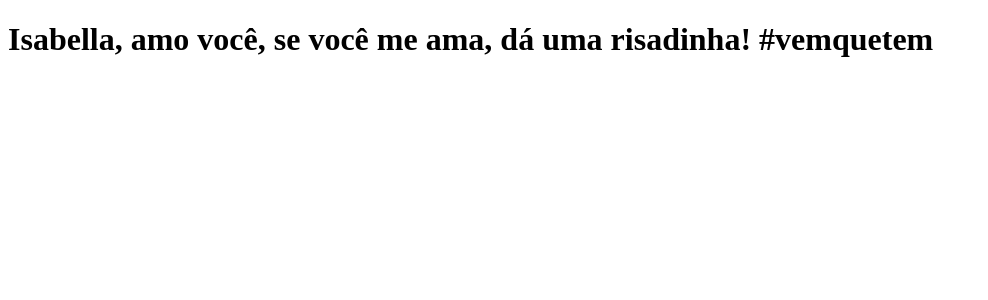
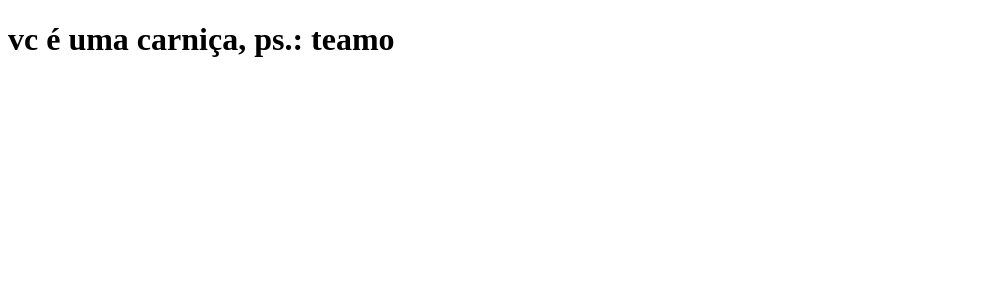
Before and after one commit to leticiafalmeida/clone-tabnews, a Next.js app: page / in a window 1280 px wide. Shown: the top 300 px of the page, without its empty margins (0-988 px from the left). Built offline with nearby package versions, Linux system fonts and the light colour scheme.

Commit message:
frase livia

```diff
--- a/pages/index.js
+++ b/pages/index.js
@@ -1,5 +1,5 @@
 function Home() {
-    return <h1>Isabella, amo você, se você me ama, dá uma risadinha! #vemquetem</h1>
+    return <h1>vc é uma carniça, ps.: teamo</h1>
 }
 
 export default Home;
```
